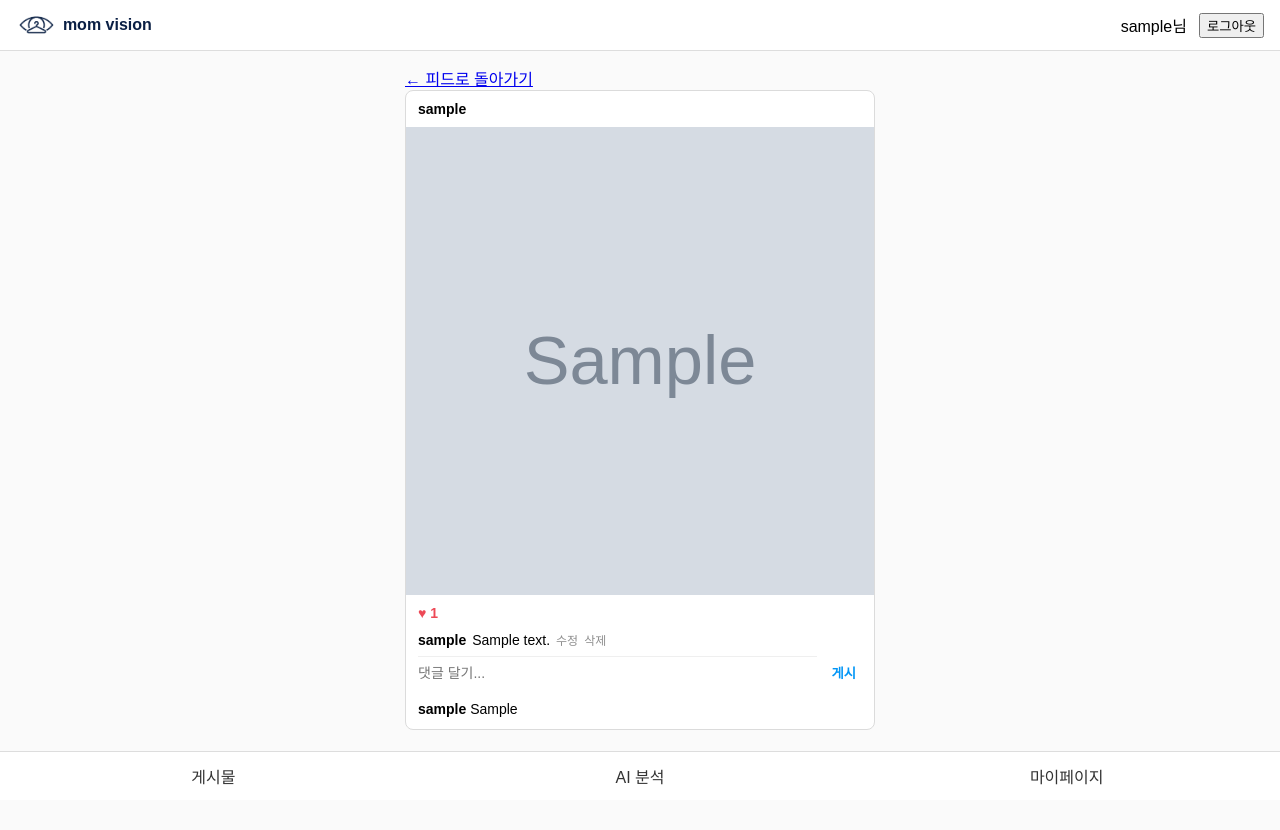
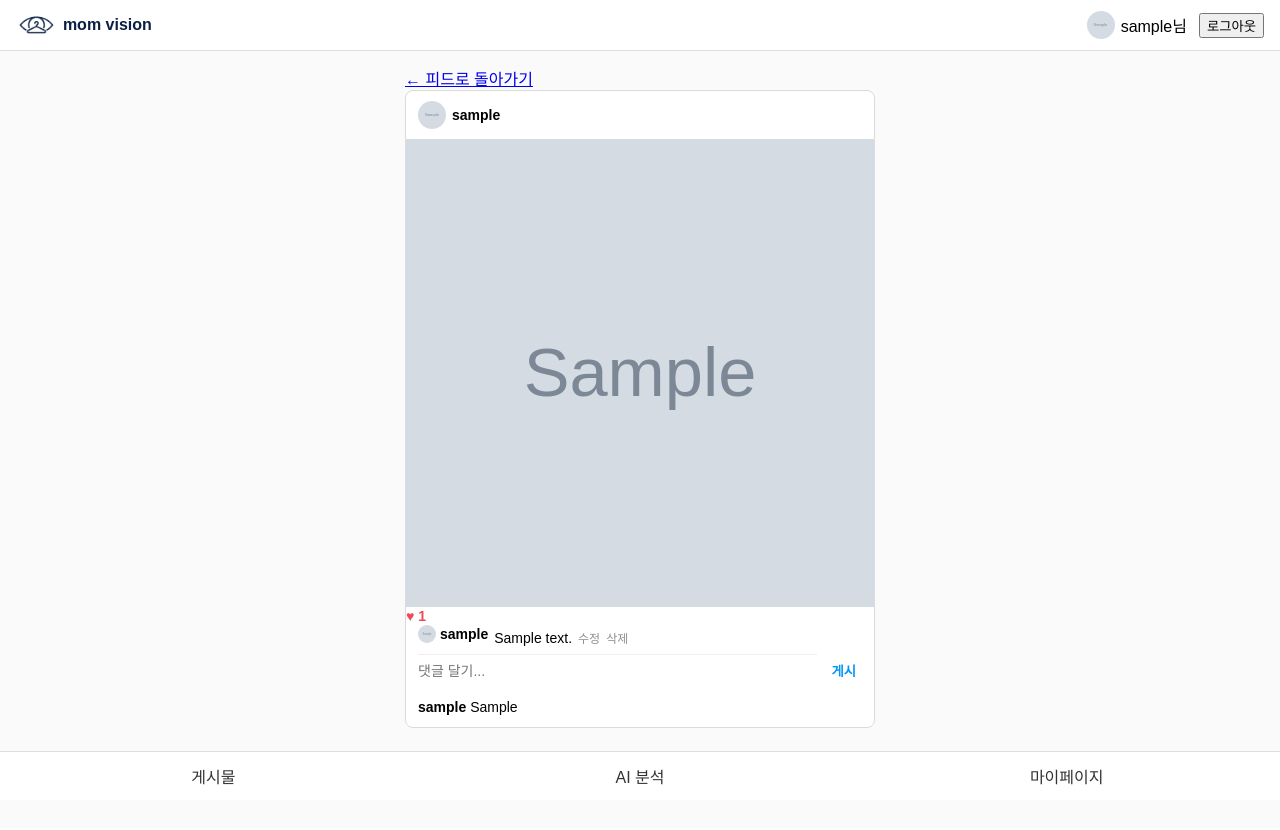
Before and after one commit to dbst0508-beep/mini_pro_MV, a Django app: page /posts/1/ in a window 1280 px wide. After the commit the page ends 785 px from the top, so only its background shows below. Run offline with Django 5.2, Linux system fonts and the light colour scheme; a user stored in the database is signed in; tables that the repository leaves empty hold one stand-in row (values such as "Sample post"); grey boxes marked "Sample" are stand-in pictures.

Commit message:
feat: 프로필 사진 업로드 및 유저 마이페이지 이동 기능 추가
- accounts.User에 profile_image 필드 추가, 마이그레이션 반영
- 마이페이지(mypage)를 본인/타인 조회 겸용으로 확장 (username 유무로 분기)
- 프로필 사진 업로드 뷰/폼 추가, 상단바·마이페이지에 원형 아바타 표시
- 게시물/댓글 작성자 이름 클릭 시 해당 유저 마이페이지로 이동하도록 링크 추가
- 게시물/댓글 카드에도 작성자 아바타 표시 (서버 렌더링 + JS로 등록되는 댓글 모두)

```diff
--- a/accounts/models.py
+++ b/accounts/models.py
@@ -2,4 +2,5 @@ from django.db import models
 from django.contrib.auth.models import AbstractUser
 
 class User(AbstractUser):
-    pass
+    profile_image = models.ImageField(upload_to="profiles/",blank=True,
+    null=True)
--- a/accounts/urls.py
+++ b/accounts/urls.py
@@ -6,6 +6,8 @@ app_name = "accounts"
 
 urlpatterns = [
     path("mypage/", views.mypage, name="mypage"),
+    path("mypage/photo/", views.update_profile_photo, name="update_profile_photo"),
+    path("mypage/<str:username>/", views.mypage, name="mypage"),
     path("login/", views.login_page, name="login_page"),
     path("signup/", views.signup_page, name="signup_page"),      # /signup/ -> 방금 만든 회원가입 뷰
     path("logout/", views.logout_view, name="logout"),           # /logout/ -> 방금 만든 로그아웃 뷰
--- a/static/css/base.css
+++ b/static/css/base.css
@@ -43,6 +43,20 @@ body {
     gap: 12px;            /* 로그인과 회원가입 사이 간격 */
 }
 
+.top-bar__me {
+    display: flex;
+    align-items: center;
+    gap: 6px;
+    text-decoration: none;   /* <a>로 바뀌면서 생긴 기본 밑줄 제거 */
+    color: inherit;            /* <a>의 기본 파란색 대신 부모 글자색 그대로 */
+}
+
+.top-bar__avatar {
+    width: 28px;
+    height: 28px;
+    border-radius: 50%;
+    object-fit: cover;
+}
 
 .bottom-nav {
     position: fixed;
--- a/static/css/feed.css
+++ b/static/css/feed.css
@@ -22,6 +22,11 @@
 .post-card__username {
     font-weight: bold;
     font-size: 14px;
+    color: inherit;
+    text-decoration: none;
+    display: inline-flex;   /* 아바타 이미지와 글자를 가로로 나란히 배치 */
+    align-items: center;
+    gap: 6px;
 }
 
 .post-card__image {
@@ -31,12 +36,13 @@
     object-fit: cover;      /* 비율 유지하며 꽉 채우고, 넘치는 부분은 잘라냄 */
 }
 
-.post-card__actions {
-    display: flex;
-    gap: 16px;
-    padding: 10px 12px;
-    font-size: 14px;
+.post-card__avatar {
+    width: 28px;
+    height: 28px;
+    border-radius: 50%;
+    object-fit: cover;
 }
+
 
 .post-card__caption {
     padding: 0 12px 12px;
@@ -142,3 +148,22 @@
     border-radius: 4px;
     cursor: pointer;               /* 클릭 가능하다는 신호 */
 }
+
+.comment-list__item a,
+.post-card__caption a {
+    color: inherit;
+    text-decoration: none;
+}
+
+.comment-list__username {
+    display: inline-flex;
+    align-items: center;
+    gap: 4px;
+}
+
+.comment-list__avatar {
+    width: 18px;
+    height: 18px;
+    border-radius: 50%;
+    object-fit: cover;
+}
--- a/static/js/feed.js
+++ b/static/js/feed.js
@@ -66,9 +66,17 @@ function attachCommentFormHandler(form) {
         item.className = "comment-list__item";                 // CSS가 먹도록 클래스 이름을 붙여줌
         item.dataset.commentId = comment.id;                    // 서버 렌더링 버전과 동일하게 댓글 id를 심어둠 (수정/삭제 버튼이 찾을 수 있도록)
 
-        // 서버가 렌더링하는 것과 똑같은 구조로 내부를 채움: 작성자, 내용, 수정/삭제 버튼
+ // 댓글 작성자는 항상 "나 자신"이므로, body에 심어둔 내 아바타 URL을 그대로 씀
+        const avatarUrl = document.body.dataset.currentAvatarUrl;
+        const avatarImg = avatarUrl ? `<img class="comment-list__avatar" src="${avatarUrl}" alt="${comment.user}">` : "";
+
+        // 서버가 렌더링하는 것과 똑같은 구조로 내부를 채움: 작성자(아바타+링크),
+
+        // 서버가 렌더링하는 것과 똑같은 구조로 내부를 채움: 작성자(아바타+링크), 내용, 수정/삭제 버튼
         item.innerHTML = `
-            <strong>${comment.user}</strong>
+            <strong>
+                <a href="/accounts/mypage/${comment.user}/" class="comment-list__username">${avatarImg}${comment.user}</a>
+            </strong>
             <span class="comment-list__content">${comment.content}</span>
             <button class="comment-edit-button">수정</button>
             <button class="comment-delete-button">삭제</button>
--- a/templates/base.html
+++ b/templates/base.html
@@ -7,7 +7,7 @@
     <link rel="stylesheet" href="{% static 'css/base.css' %}">
     {% block extra_css %}{% endblock %}
 </head>
-<body>
+<body data-current-avatar-url="{% if user.is_authenticated and user.profile_image %}{{ user.profile_image.url }}{% endif %}">
  <header class="top-bar">
         <a href="{% url 'posts:feed' %}" class="top-bar__brand">
             <img src="{% static 'images/momvision_logo_v1.png' %}" alt="mom vision" class="top-bar__logo">
@@ -17,7 +17,12 @@
         <div class="top-bar__auth">
             {# 로그인 상태 링크/버튼들을 하나로 묶는 컨테이너 -> top-bar 입장에선 자식이 "로고, 이 div" 딱 2개가 됨 #}
             {% if user.is_authenticated %}
-                <span>{{ user.username }}님</span>
+                <a href="{% url 'accounts:mypage' %}" class="top-bar__me">
+    {% if user.profile_image %}
+    <img class="top-bar__avatar" src="{{ user.profile_image.url }}" alt="{{ user.username }}">
+    {% endif %}
+    <span>{{ user.username }}님</span>
+</a>
                 <form method="post" action="{% url 'accounts:logout' %}">
                     {% csrf_token %}
                     <button type="submit">로그아웃</button>
--- a/templates/posts/_post_card.html
+++ b/templates/posts/_post_card.html
@@ -1,7 +1,12 @@
 <article class="post-card">
     <header class="post-card__header">
-        <span class="post-card__username">{{ post.user }}</span>
-    </header>
+    <a href="{% url 'accounts:mypage' post.user.username %}" class="post-card__username">
+        {% if post.user.profile_image %}
+        <img class="post-card__avatar" src="{{ post.user.profile_image.url }}" alt="{{ post.user.username }}">
+        {% endif %}
+        {{ post.user }}
+    </a>
+</header>
     <img class="post-card__image" src="{{ post.image.url }}" alt="{{ post.caption }}">
     <div class="post-card__actions">
         <button
@@ -14,7 +19,14 @@
         <ul class="comment-list">
             {% for comment in post.comments.all %}
              <li class="comment-list__item" data-comment-id="{{ comment.id }}">
-                <strong>{{ comment.user }}</strong>
+                <strong>
+    <a href="{% url 'accounts:mypage' comment.user.username %}" class="comment-list__username">
+        {% if comment.user.profile_image %}
+        <img class="comment-list__avatar" src="{{ comment.user.profile_image.url }}" alt="{{ comment.user.username }}">
+        {% endif %}
+        {{ comment.user }}
+    </a>
+                </strong>
                 <span class="comment-list__content">{{ comment.content }}</span>
                 {% if comment.user == user %}
                 <button class="comment-edit-button">수정</button>
@@ -29,5 +41,5 @@
             <button type="submit" class="comment-form__submit">게시</button>
         </form>
     </div>
-    <p class="post-card__caption"><strong>{{ post.user }}</strong> {{ post.caption }}</p>
+    <p class="post-card__caption"><strong><a href="{% url 'accounts:mypage' post.user.username %}">{{ post.user }}</a></strong> {{ post.caption }}</p>
 </article>
```
Also changed, not shown: accounts/views.py (+22 -5 lines), static/css/mypage.css (+9 -1 lines), templates/accounts/mypage.html (+12 -1 lines), accounts/migrations/0002_user_profile_image.py (added).
